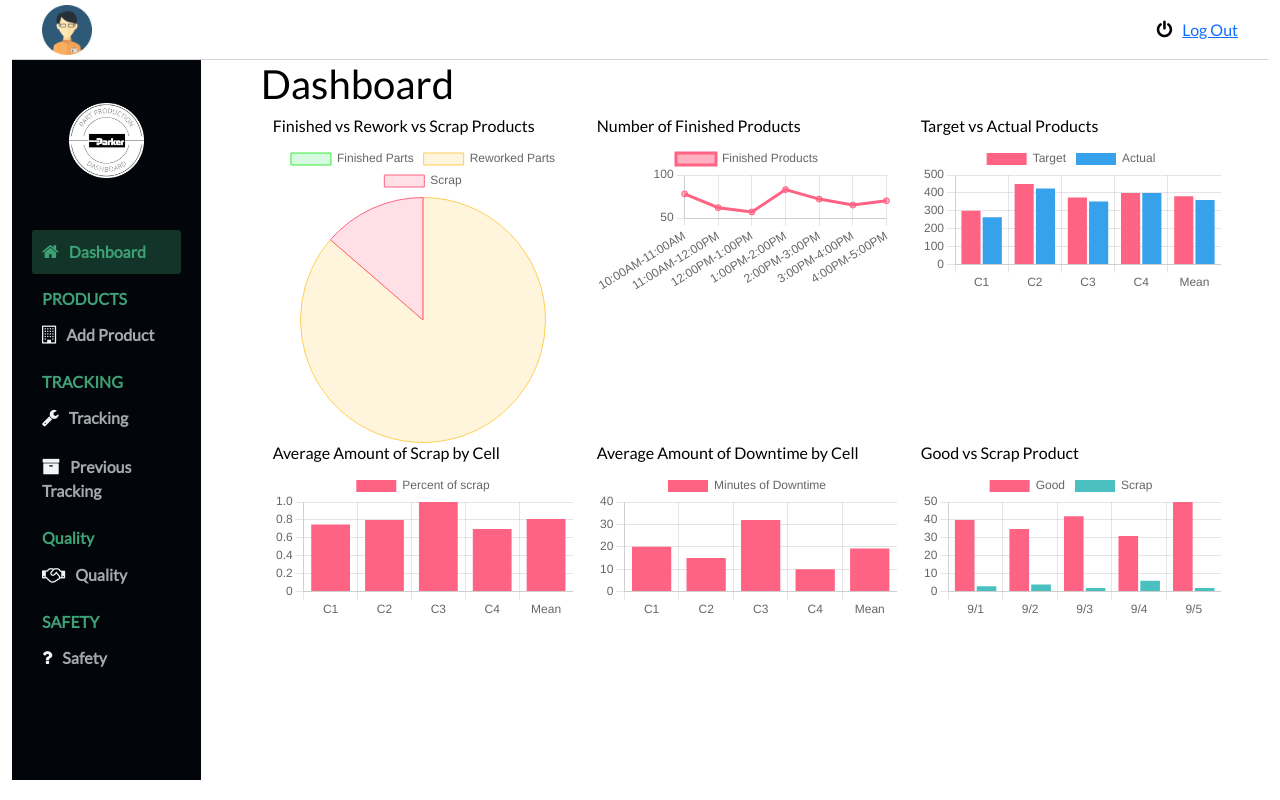
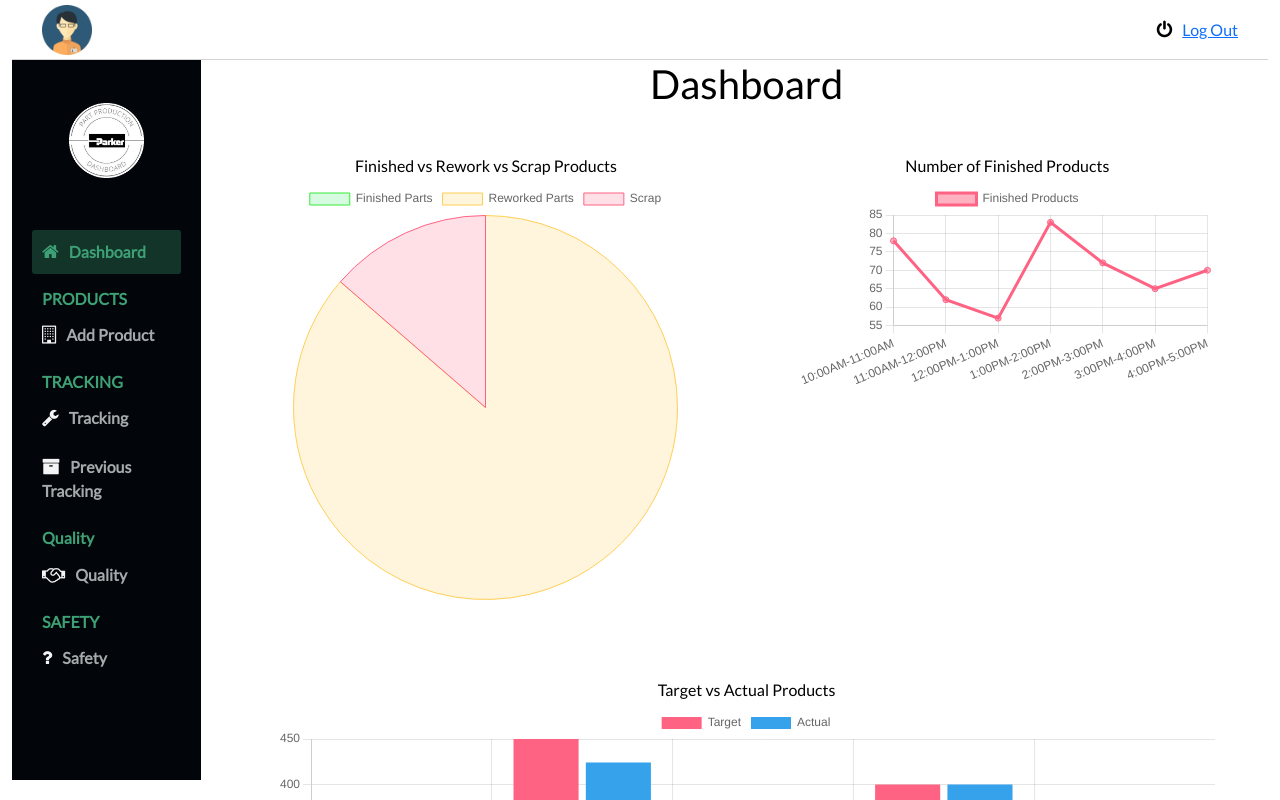
Before and after one commit to KevinCouillard/SER492-Part-Production-Dashboard, a React (Create React App) app: page /dashboard in a window 1280 px wide. Shown: the top 800 px of the page. Built offline with nearby package versions, Linux system fonts and the light colour scheme; no server answers.

Commit message:
some more styling

```diff
--- a/src/routes/Dashboard.js
+++ b/src/routes/Dashboard.js
@@ -8,21 +8,23 @@ import TargetAndActual from "../components/charts/TargetAndActual.js";
 import AverageScrap from "../components/charts/AverageScrap.js";
 import AverageDowntime from "../components/charts/AverageDowntime.js";
 import GoodVsScrap from "../components/charts/GoodVsScrap.js";
+import "./dashboard.css";
+
 const Dashboard = () => {
   return (
     <div>
       <h1>Dashboard</h1>
       <Container fluid>
       <Row>
-        <Col><h6>Finished vs Rework vs Scrap Products</h6> <PieChart /></Col>
-        <Col><h6>Number of Finished Products</h6><FinishedProduct/>
+        <Col className="graphs"><h6>Finished vs Rework vs Scrap Products</h6> <PieChart /></Col>
+        <Col className="graphs"><h6>Number of Finished Products</h6><FinishedProduct/>
         </Col>
-        <Col> <h6>Target vs Actual Products</h6><TargetAndActual/></Col>
+        <Col className="graphs"> <h6>Target vs Actual Products</h6><TargetAndActual/></Col>
       </Row>
       <Row>
-        <Col> <h6>Average Amount of Scrap by Cell</h6><AverageScrap/></Col>
-        <Col><h6>Average Amount of Downtime by Cell</h6><AverageDowntime/></Col>
-        <Col> <h6>Good vs Scrap Product</h6><GoodVsScrap/></Col>
+        <Col className="graphs"> <h6>Average Amount of Scrap by Cell</h6><AverageScrap/></Col>
+        <Col className="graphs"><h6>Average Amount of Downtime by Cell</h6><AverageDowntime/></Col>
+        <Col className="graphs"> <h6>Good vs Scrap Product</h6><GoodVsScrap/></Col>
       </Row>
 
       </Container>
--- /dev/null
+++ b/src/routes/dashboard.css
@@ -0,0 +1,10 @@
+h1{
+    text-align: center;
+}
+.col.graphs{
+    margin: 5vh;
+}
+
+h6{
+    text-align: center;
+}
```
